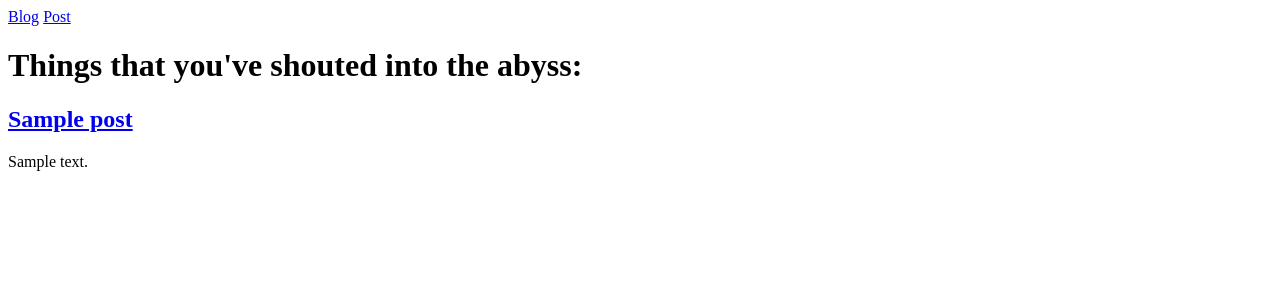
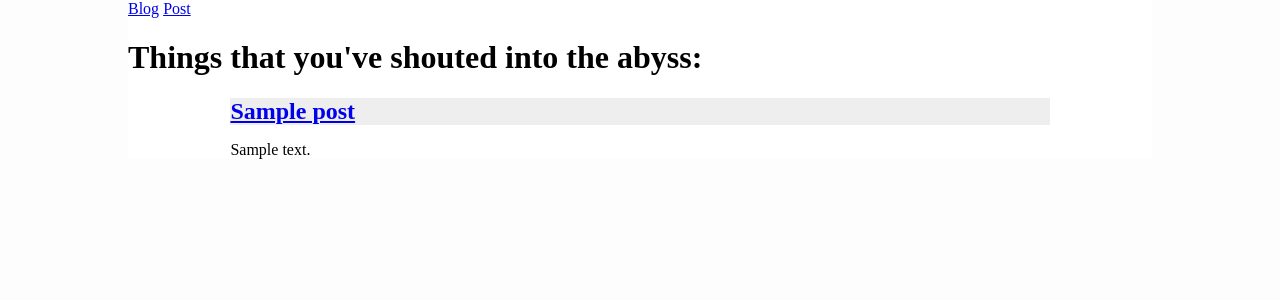
Before and after one commit to twyllie/build-a-blog, a Python web app: template templates/main_blog.html in a window 1280 px wide. Shown: the top 300 px of the page. Run offline with Jinja, Linux system fonts and the light colour scheme; the template is opened without the code that fills it: most values are stand-ins (such as "Sample title", 1, 10 or a date in 2020).

Commit message:
Got the css to load, stubbed out some styles.

```diff
--- a/app.yaml
+++ b/app.yaml
@@ -9,6 +9,9 @@ handlers:
   static_files: favicon.ico
   upload: favicon\.ico
 
+- url: /stylesheet
+  static_dir: stylesheet
+
 - url: .*
   script: main.app
 
--- /dev/null
+++ b/stylesheet/style.css
@@ -0,0 +1,52 @@
+html{
+    background-color: #fdfdfd;
+}
+
+body{
+    max-width: 80%;
+    margin: 0 auto;
+    background-color: #fff;
+}
+
+.nav{
+
+}
+
+.error{
+    color: #f00;
+}
+
+.message{
+    width: 100%;
+
+}
+
+.form{
+
+}
+
+.post{
+    max-width: 80%;
+    margin: 0 auto;
+    background-color: #fff;
+}
+
+.post h2{
+    width: 100%;
+    margin-bottom: 15px;
+    background-color: #eeeeee;
+}
+
+.post p{
+    width: 100%;
+    margin-bottom: 15px;
+    background-color: #fff;
+}
+
+.single_post{
+
+}
+
+.bottom_nav{
+
+}
--- a/templates/base.html
+++ b/templates/base.html
@@ -1,6 +1,11 @@
 <!DOCTYPE html>
 <html>
-    <title>Built-a-Blog</title>
+
+    <head>
+        <title>Built-a-Blog</title>
+        <link href="/stylesheet/style.css" rel="stylesheet">
+    </head>
+
     <body>
         <div class="nav">
             <a href="/blog?page=1">Blog</a>
@@ -9,4 +14,5 @@
         {% block content %}
         {% endblock %}
     </body>
+
 </html>
--- a/templates/main_blog.html
+++ b/templates/main_blog.html
@@ -9,6 +9,7 @@
     </div>
     {% endfor %}
 
+<div class="bottom_nav">
     {% if page > 1 %}
     <a href="/blog?page={{page - 1}}">previous</a>
     {% endif %}
@@ -16,5 +17,6 @@
     {% if page <= post_total %}
     <a href="/blog?page={{page + 1}}">next</a>
     {% endif %}
+</div>
 
 {% endblock %}
--- a/templates/new_post.html
+++ b/templates/new_post.html
@@ -1,5 +1,6 @@
 {% extends "base.html" %}
 {% block content %}
+<div class="form">
     <form action="/blog/newpost" method="POST">
         <label for="title">Title:</label>
         <input type="text" name="title" value="{{title}}"></input>
@@ -7,4 +8,5 @@
         <textarea name="body" rows="20" cols="60">{{body}}</textarea>
         <input type="submit" /><span class="error">{{error}}</span>
     </form>
+</div>
 {% endblock %}
```
Also changed, not shown: 1 other file. Lines whose indentation alone changed are shown as unchanged.
